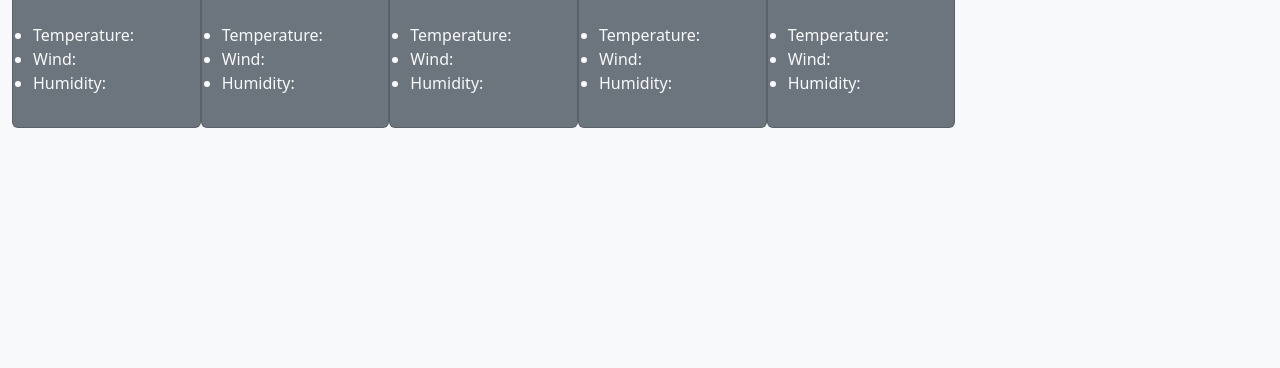
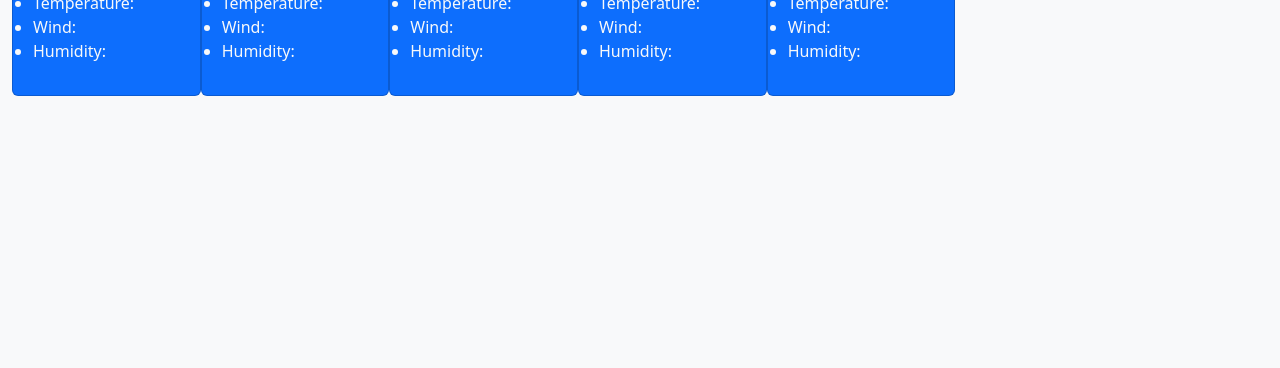
Before and after one commit to BrandonN64/5-day-weather-forecast, a plain HTML site: page index.html in a window 1280 px wide. Shown: the part 432-800 px from the top of the page. Drawn offline with nearby package versions, Linux system fonts and the light colour scheme.

Commit message:
removed non-essential files, updated readme, added image

```diff
--- a/index.html
+++ b/index.html
@@ -18,7 +18,7 @@
             </section>
 
     <h1 class="text-center" id="weatherToday">Weather for Today</h1>
-    <div class="card col justify-center bg-info border border-dark ms-2 mb-3">
+    <div class="card col justify-center bg-primary border border-dark text-light">
         <div id="todaysWeather">
             <div class="card-body">
                 <ul class="justify-left">
@@ -34,45 +34,40 @@
 
     <h2 class="text-center">5 Day Forecast</h2>
     <div class="container row justify-center ms-2 mb-3 gx-2" id="fiveDayForecast">
-        <div class="card col-2 text-light bg-secondary">
-            <p id="icon"></p>
-            <ul class="justify-left card-body">
+        <div class="card col-2 bg-primary text-light">
+            <ul class="card-body">
                 <li id="futureTemp">Temperature:</li>
                 <li id="futureWind">Wind:</li>
                 <li id="futureHumidity">Humidity:</li>
             </ul>
             </div>
 
-            <div class="card col-2 text-light bg-secondary">
-            <p id="icon"></p>
-            <ul class="justify-left card-body">
+            <div class="card col-2  bg-primary text-light ">
+            <ul class="card-body">
                 <li id="futureTemp">Temperature:</li>
                 <li id="futureWind">Wind:</li>
                 <li id="futureHumidity">Humidity:</li>
             </ul>
             </div>
 
-            <div class="card col-2 text-light bg-secondary">
-            <p id="icon"></p>
-            <ul class="justify-left card-body">
+            <div class="card col-2 bg-primary text-light ">
+            <ul class="card-body">
                 <li id="futureTemp">Temperature:</li>
                 <li id="futureWind">Wind:</li>
                 <li id="futureHumidity">Humidity:</li>
             </ul>
             </div>
 
-            <div class="card col-2 text-light bg-secondary">
-            <p id="icon"></p>
-            <ul class="justify-left card-body">
+            <div class="card col-2 bg-primary text-light">
+            <ul class="card-body">
                 <li id="futureTemp">Temperature:</li>
                 <li id="futureWind">Wind:</li>
                 <li id="futureHumidity">Humidity:</li>
             </ul>
             </div>
 
-            <div class="card col-2 text-light bg-secondary">
-            <p id="icon"></p>
-            <ul class="justify-left card-body">
+            <div class="card col-2 bg-primary text-light">
+            <ul class="card-body">
                 <li id="futureTemp">Temperature:</li>
                 <li id="futureWind">Wind:</li>
                 <li id="futureHumidity">Humidity:</li>
```
Also changed, not shown: package.json (deleted, +0 -14 lines), README.md, assets/weatherForceast.png (added).
